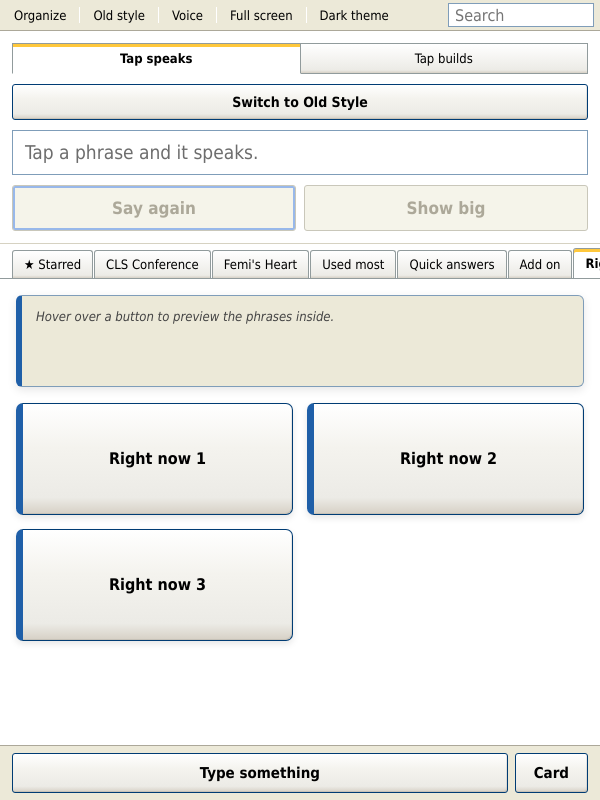
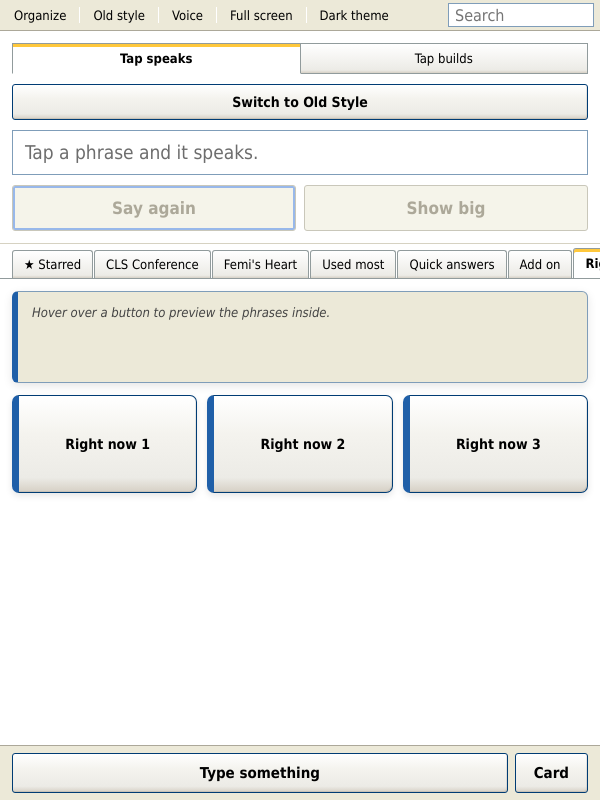
Before and after one commit to lancepounds/Speechy, a plain HTML site: page index.html in a window 600 px wide. Drawn offline with Linux system fonts and the light colour scheme.

Commit message:
Add fourth phrase-book column

```diff
--- a/index.html
+++ b/index.html
@@ -333,16 +333,16 @@
   /* ================= phrase-book nested buttons ================= */
   .grid.phrasebook{
     display:grid;
-    grid-template-columns:repeat(2,minmax(0,1fr));
-    gap:14px;
-    padding:16px;
+    grid-template-columns:repeat(4,minmax(0,1fr));
+    gap:10px;
+    padding:12px;
     align-items:stretch;
   }
   .book-button{
-    min-height:112px;
-    padding:16px 14px;
+    min-height:104px;
+    padding:13px 10px;
     text-align:center;
-    font-size:16px;
+    font-size:15px;
     font-weight:bold;
     line-height:1.3;
     white-space:normal;
@@ -396,6 +396,18 @@
     border-color:#555;
   }
   [data-theme="dark"] .book-preview-panel.empty{color:#AAA}
+  @media (max-width:760px) and (min-width:561px){
+    .grid.phrasebook{
+      grid-template-columns:repeat(3,minmax(0,1fr));
+      gap:10px;
+      padding:12px;
+    }
+    .book-button{
+      min-height:98px;
+      font-size:14px;
+      padding:12px 9px;
+    }
+  }
   @media (max-width:560px){
     .book-preview-panel ul{columns:1}
   }
@@ -511,18 +523,18 @@
     to{opacity:1;transform:translateY(0) scale(1)}
   }
   @media (min-width:700px){
-    .grid.phrasebook{grid-template-columns:repeat(3,minmax(0,1fr))}
+    .grid.phrasebook{grid-template-columns:repeat(4,minmax(0,1fr))}
     .nested-grid{grid-template-columns:repeat(2,minmax(0,1fr))}
   }
   @media (min-width:1050px){
-    .grid.phrasebook{grid-template-columns:repeat(4,minmax(0,1fr))}
+    .grid.phrasebook{grid-template-columns:repeat(5,minmax(0,1fr))}
     .nested-grid{grid-template-columns:repeat(3,minmax(0,1fr))}
   }
   @media (max-width:560px){
     .grid.phrasebook{
-      grid-template-columns:1fr;
-      gap:12px;
-      padding:12px;
+      grid-template-columns:repeat(2,minmax(0,1fr));
+      gap:9px;
+      padding:10px;
     }
     .book-button{
       min-height:90px;
@@ -572,6 +584,9 @@
   @media (max-width:390px){
     .nested-grid{grid-template-columns:repeat(2,minmax(0,1fr))}
     .nested-phrase{font-size:12px;padding:9px 8px}
+  }
+  @media (max-width:360px){
+    .grid.phrasebook{grid-template-columns:1fr}
   }
   @media (prefers-reduced-motion:reduce){
     .nested-tab,.nested-center,.nested-phrase{animation:none !important;opacity:1;transform:none !important}
```
